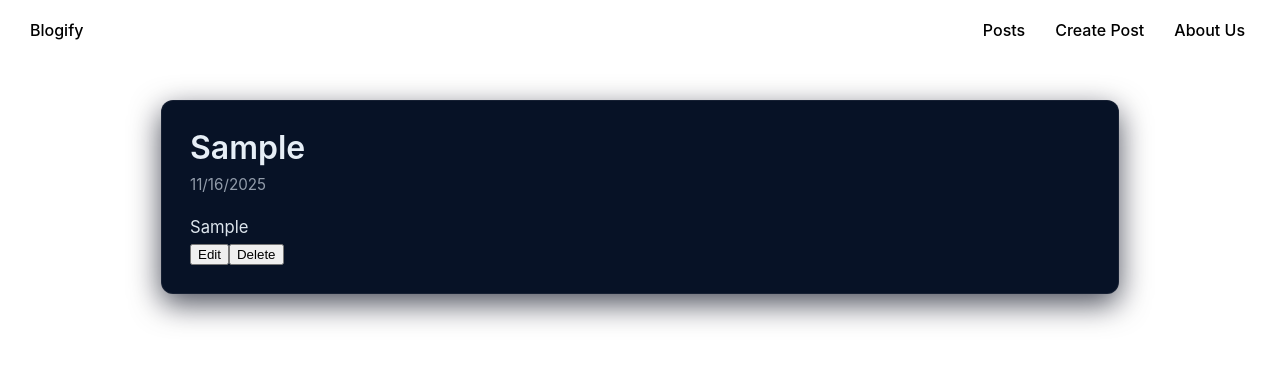
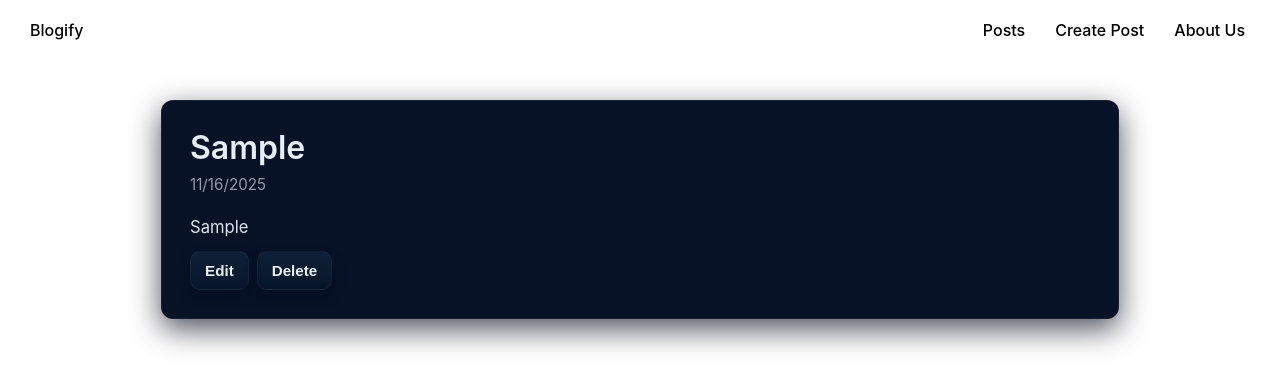
Before and after one commit to Mikydad/Blog_post_app, a React (Vite) app: page /create_page in a window 1280 px wide. Both pictures are taken after typing "Sample", "Sample" into the empty fields and a click on the button "Create post". Shown: the top 388 px of the page. Built offline with nearby package versions, Linux system fonts and the light colour scheme.

Commit message:
styled the delete and update button

```diff
--- /dev/null
+++ b/src/components/PostDetailPage/PostDetailPage.modul.css
@@ -0,0 +1,128 @@
+/* Styles for PostDetailPage - improved contrast */
+:root{
+  --bg: #435f93;
+  --card: #071226;
+  --muted: #9aa4b2;
+  --accent: #6dd3ff;
+  --text: #e6eef6; /* high contrast text */
+}
+
+.post-detail-container{
+  max-width: 900px;
+  margin: 40px auto;
+  padding: 28px;
+  background: var(--card);
+  border: 1px solid rgba(255,255,255,0.06);
+  border-radius: 12px;
+  color: var(--text);
+  box-shadow: 0 10px 30px rgba(2,6,23,0.7);
+}
+.button_bottom{
+  display: inline-flex;
+  align-items: center;
+  gap: 8px;
+  padding: 10px 14px;
+  border-radius: 10px;
+  margin: 8px 8px 0 0;
+  border: 1px solid rgba(255,255,255,0.04);
+  /* lighter, more translucent background so it doesn't darken the card */
+  background: linear-gradient(180deg, rgba(109,211,255,0.08), rgba(109,211,255,0.02));
+  color: var(--text);
+  font-size: 0.95rem;
+  font-weight: 600;
+  cursor: pointer;
+  transition: transform .12s ease, box-shadow .12s ease, background .12s ease, opacity .12s;
+  box-shadow: 0 6px 14px rgba(2,6,23,0.22);
+  user-select: none;
+}
+
+/* Hover / active / focus states for better affordance */
+.button_bottom:hover{
+  transform: translateY(-2px);
+  box-shadow: 0 10px 24px rgba(2,6,23,0.28);
+  background: linear-gradient(180deg, rgba(109,211,255,0.14), rgba(109,211,255,0.04));
+}
+
+.button_bottom:active{
+  transform: translateY(0);
+  box-shadow: 0 6px 12px rgba(2,6,23,0.18);
+}
+
+.button_bottom:focus{
+  outline: 3px solid rgba(109,211,255,0.14);
+  outline-offset: 2px;
+}
+
+/* Variants */
+.button_bottom.primary{
+  /* softer, lighter primary so it doesn't read as a heavy dark block */
+  background: linear-gradient(90deg, rgba(109,211,255,0.16), rgba(63,184,232,0.10));
+  color: var(--card);
+  border: none;
+}
+
+.button_bottom.ghost{
+  background: transparent;
+  border: 1px solid rgba(255,255,255,0.04);
+  color: var(--text);
+}
+
+/* Disabled state */
+.button_bottom[disabled],
+.button_bottom.disabled{
+  opacity: 0.55;
+  cursor: not-allowed;
+  transform: none;
+  box-shadow: none;
+}
+.post-detail-container h1{
+  margin: 0 0 8px 0;
+  font-size: clamp(1.4rem, 2.6vw, 2rem);
+  line-height: 1.18;
+  color: var(--text);
+  font-weight: 600; /* slightly lighter for easier reading */
+}
+
+.post-date{
+  color: var(--muted);
+  font-size: 0.95rem;
+  margin-bottom: 18px;
+  opacity: 0.95;
+}
+
+.post-description{
+  color: rgba(230,238,246,0.96);
+  font-size: 1.04rem;
+  line-height: 1.9;
+  white-space: pre-wrap; /* keep line breaks */
+  font-weight: 400; /* normal weight */
+  /* removed heavy text-shadow for cleaner legibility */
+}
+
+/* Images inside the description (if any) */
+.post-description img{
+  max-width: 100%;
+  height: auto;
+  display: block;
+  margin: 18px auto;
+  border-radius: 8px;
+  border: 1px solid rgba(255,255,255,0.03);
+}
+
+/* Small utilities */
+.post-detail-container .meta{
+  display:flex;
+  gap:12px;
+  align-items:center;
+  color:var(--muted);
+  margin-bottom:12px;
+}
+
+@media (max-width:720px){
+  .post-detail-container{
+    margin: 20px 12px;
+    padding: 18px;
+    border-radius:10px;
+  }
+  .post-description{font-size:1rem}
+}
--- a/src/components/PostDetailPage/PostDetailPage.tsx
+++ b/src/components/PostDetailPage/PostDetailPage.tsx
@@ -1,7 +1,6 @@
 import { useAppContext } from "../../context/AppContext";
 import { useNavigate, useParams } from "react-router-dom";
-import './postdetailpage.css'
-
+import './PostDetailPage.modul.css'
 const PostDetailPage: React.FC = () => {
   const { id } = useParams();
   const { posts, deletePost } = useAppContext();   // ✔ only call once
@@ -36,8 +35,8 @@ const PostDetailPage: React.FC = () => {
 
       <p className="post-description">{post.description}</p>
 
-      <button onClick={handleEdit}>Edit</button>
-      <button onClick={handleDelete}>Delete</button>
+      <button className="button_bottom" onClick={handleEdit}>Edit</button>
+      <button className="button_bottom" onClick={handleDelete}>Delete</button>
     </main>
   );
 };
--- a/src/components/PostDetailPage/postdetailpage.css
+++ /dev/null
@@ -1,71 +0,0 @@
-/* Styles for PostDetailPage - improved contrast */
-:root{
-  --bg: #435f93;
-  --card: #071226;
-  --muted: #9aa4b2;
-  --accent: #6dd3ff;
-  --text: #e6eef6; /* high contrast text */
-}
-
-.post-detail-container{
-  max-width: 900px;
-  margin: 40px auto;
-  padding: 28px;
-  background: var(--card);
-  border: 1px solid rgba(255,255,255,0.06);
-  border-radius: 12px;
-  color: var(--text);
-  box-shadow: 0 10px 30px rgba(2,6,23,0.7);
-}
-
-.post-detail-container h1{
-  margin: 0 0 8px 0;
-  font-size: clamp(1.4rem, 2.6vw, 2rem);
-  line-height: 1.18;
-  color: var(--text);
-  font-weight: 600; /* slightly lighter for easier reading */
-}
-
-.post-date{
-  color: var(--muted);
-  font-size: 0.95rem;
-  margin-bottom: 18px;
-  opacity: 0.95;
-}
-
-.post-description{
-  color: rgba(230,238,246,0.96);
-  font-size: 1.04rem;
-  line-height: 1.9;
-  white-space: pre-wrap; /* keep line breaks */
-  font-weight: 400; /* normal weight */
-  /* removed heavy text-shadow for cleaner legibility */
-}
-
-/* Images inside the description (if any) */
-.post-description img{
-  max-width: 100%;
-  height: auto;
-  display: block;
-  margin: 18px auto;
-  border-radius: 8px;
-  border: 1px solid rgba(255,255,255,0.03);
-}
-
-/* Small utilities */
-.post-detail-container .meta{
-  display:flex;
-  gap:12px;
-  align-items:center;
-  color:var(--muted);
-  margin-bottom:12px;
-}
-
-@media (max-width:720px){
-  .post-detail-container{
-    margin: 20px 12px;
-    padding: 18px;
-    border-radius:10px;
-  }
-  .post-description{font-size:1rem}
-}
```
